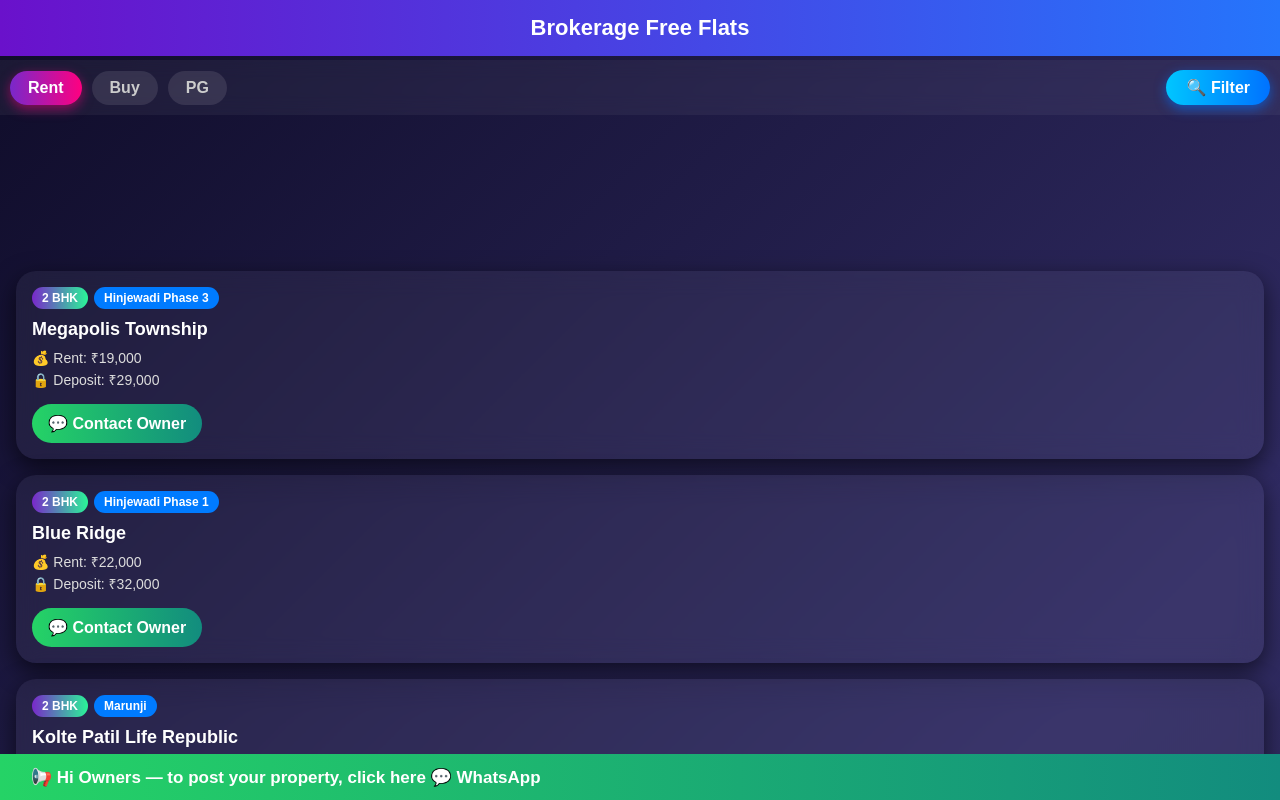
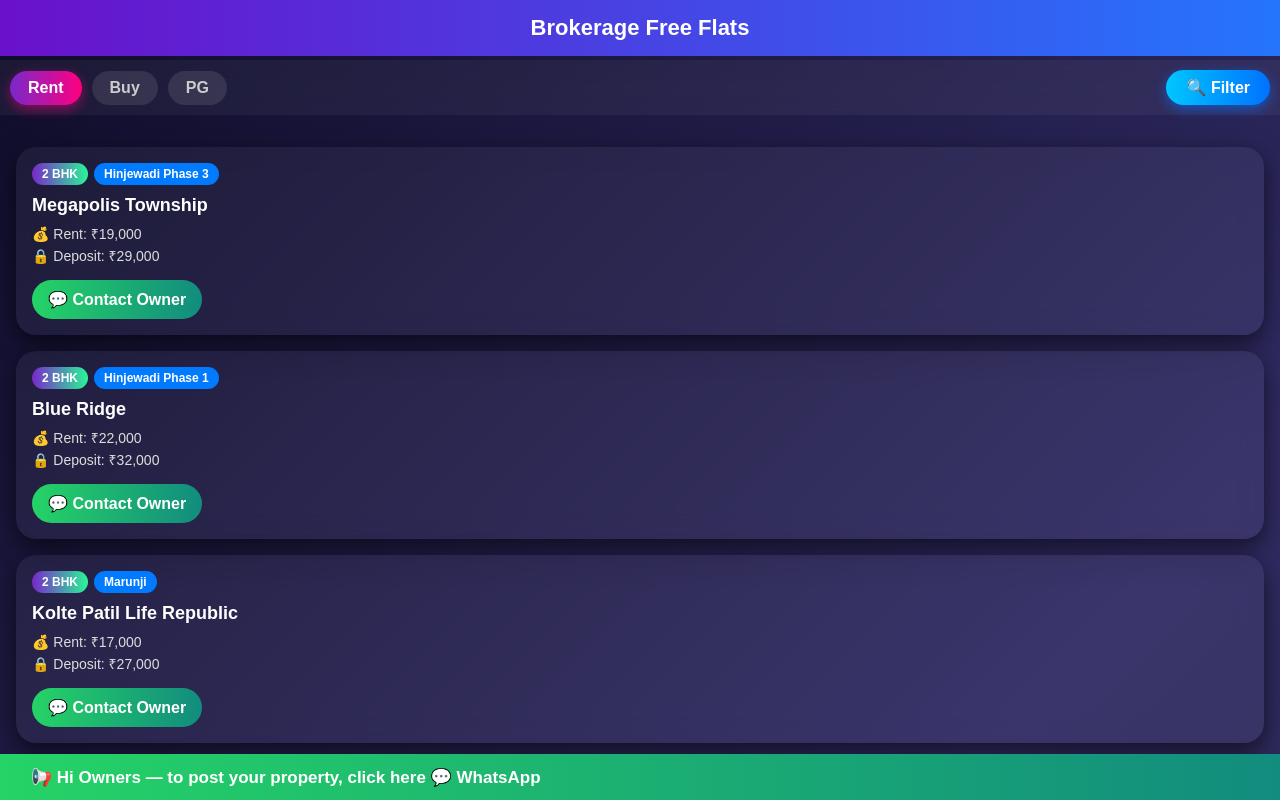
Before and after one commit to view-prices-discounts-appointments/Brokeragefreeflats, a plain HTML site: page index.html in a window 1280 px wide. Shown: the top 800 px of the page. Drawn offline with Linux system fonts and the light colour scheme.

Commit message:
Update index.html

```diff
--- a/index.html
+++ b/index.html
@@ -34,9 +34,7 @@
     .filter-panel {position:fixed;bottom:-100%;left:0;right:0;background:rgba(20,20,20,0.98);color:#fff;padding:20px;border-radius:20px 20px 0 0;transition:bottom .4s ease;z-index:2000;}
     .filter-panel.open {bottom:0;}
     .hidden {display:none;}
-    .tab-content {
-  margin-top: 140px;   /* Pushes list down so it is not hidden */
-}
+
     .filter-panel button {background:rgba(255,255,255,0.1);color:#fff;padding:8px 14px;border:none;border-radius:12px;margin:4px;cursor:pointer;}
     .filter-panel button:hover {background:linear-gradient(90deg,#7928CA,#FF0080);}
     /* Popup */
```
